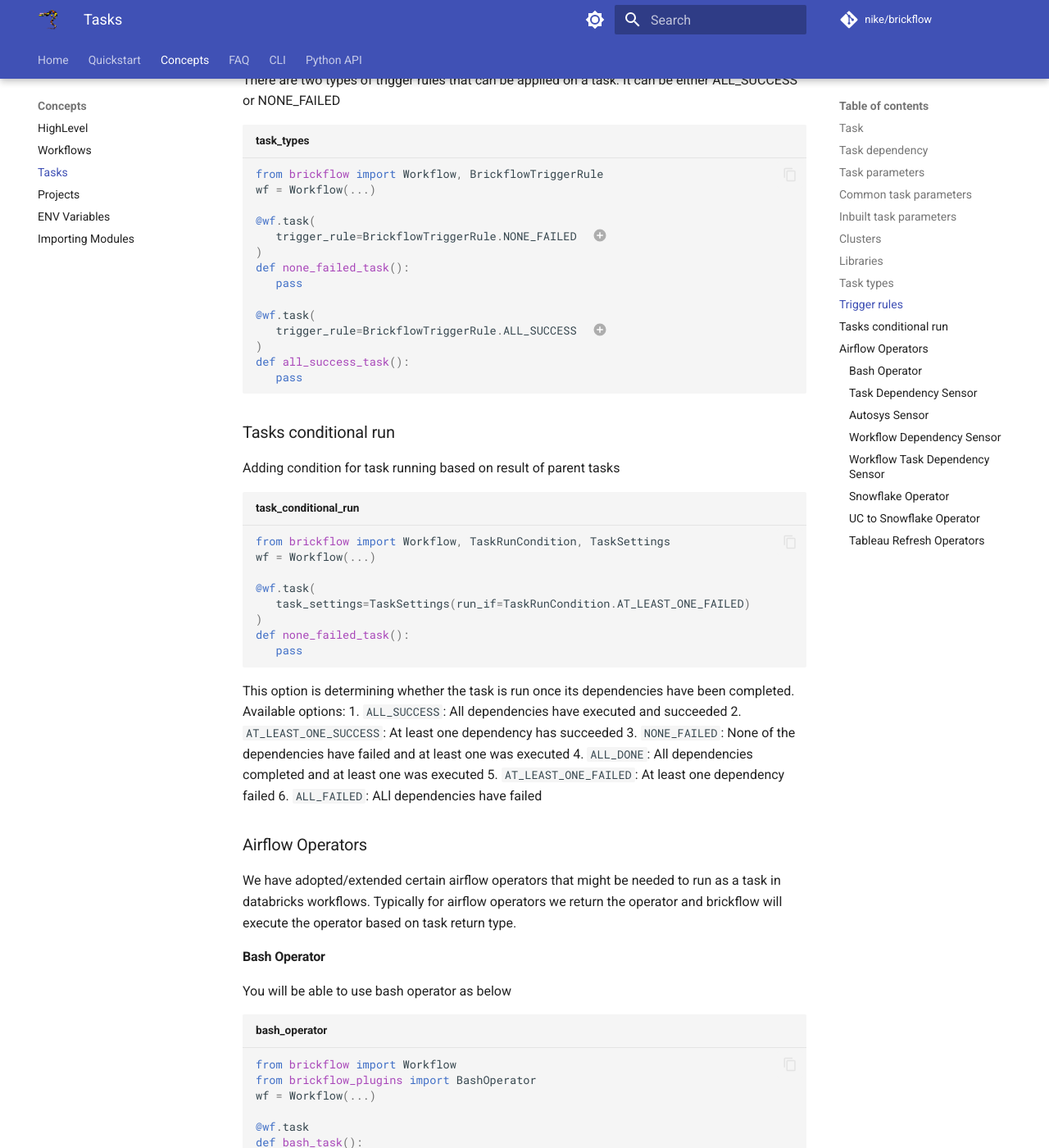
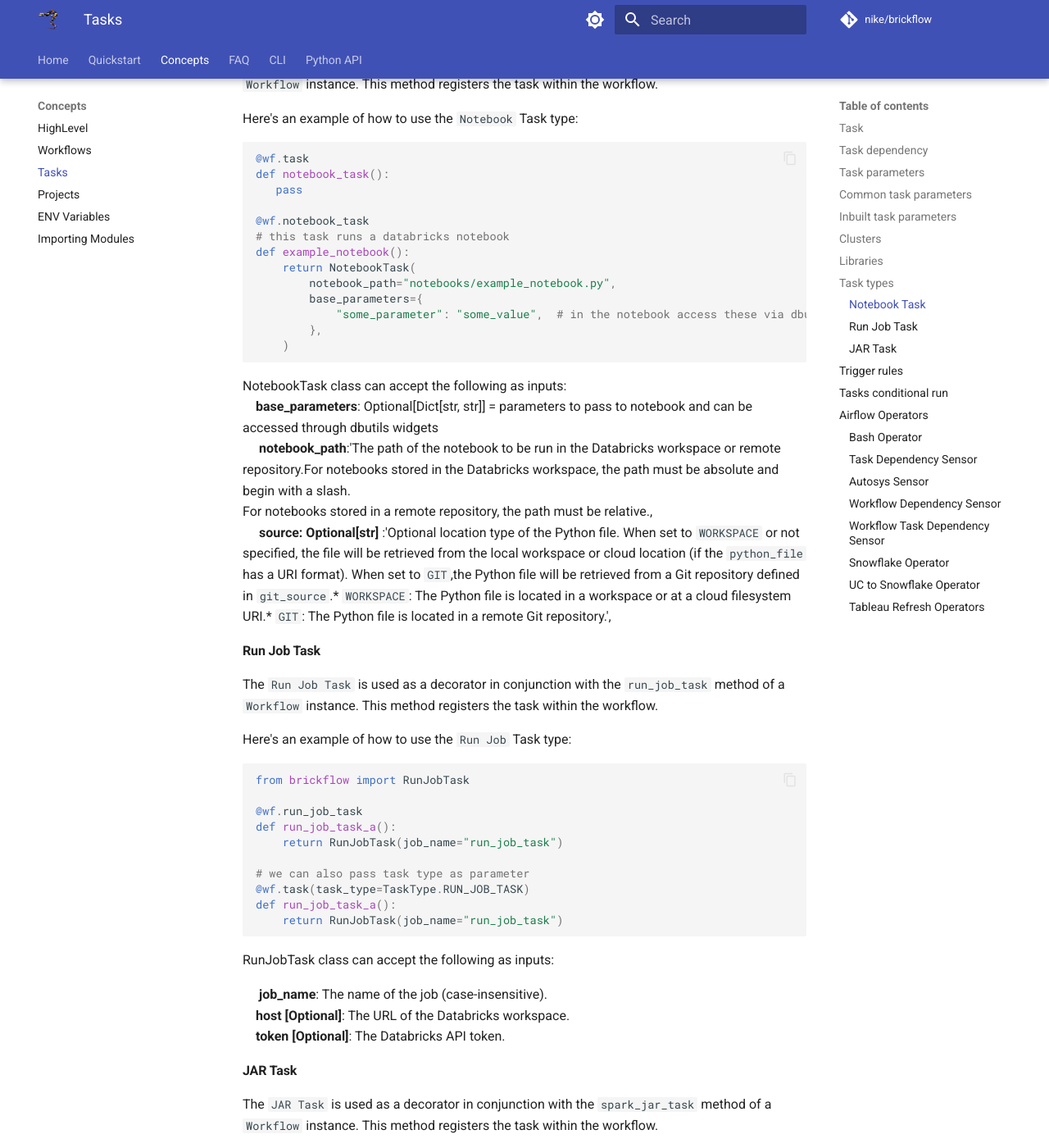
Before and after one commit to Nike-Inc/brickflow, an MkDocs documentation site: the page built from docs/tasks.md, in a window 1280 px wide and 1400 px high, scrolled down 4309 px. Shown: the whole window at 82% size. Built offline with MkDocs 1.6.1 and Material for MkDocs 9.7.7, drawn with Linux system fonts in a browser that asks for light colours; comment, search, counter and statistics services are not loaded; the version menu is left out; some of the changed text lies outside the part shown.

Commit message:
fix added spark-jar task code

````diff
--- a/docs/tasks.md
+++ b/docs/tasks.md
@@ -227,7 +227,82 @@
 1. Provide the task type that is to be used for this task. Default is a notebook task
 2. Trigger rule can be attached. It can be ALL_SUCCESS or NONE_FAILED. In this case, this task will be triggered, if all
    the upstream tasks are at-least run and completed.
+#### Notebook Task
 
+The `Notebook Task` is used as a decorator in conjunction with the `notebook_task` method of a `Workflow` instance. This method registers the task within the workflow.
+
+Here's an example of how to use the `Notebook` Task type:
+
+```python
+@wf.task
+def notebook_task():
+   pass
+
+@wf.notebook_task
+# this task runs a databricks notebook
+def example_notebook():
+    return NotebookTask(
+        notebook_path="notebooks/example_notebook.py",
+        base_parameters={
+            "some_parameter": "some_value",  # in the notebook access these via dbutils.widgets.get("some_parameter")
+        },
+    )
+
+```
+NotebookTask class can accept the following as inputs:<br />
+&emsp;<b>base_parameters</b>: Optional[Dict[str, str]] = parameters to pass to notebook and can be accessed through dbutils widgets<br>
+   &emsp; <b>notebook_path</b>:'The path of the notebook to be run in the Databricks workspace or remote repository.For notebooks stored in the Databricks workspace, the path must be absolute and begin with a slash.<br>For notebooks stored in a remote repository, the path must be relative.,
+    <br>
+  &emsp;  <b>source: Optional[str]</b> :'Optional location type of the Python file. When set to `WORKSPACE` or not specified, the file will be retrieved from the local <Databricks> workspace or cloud location (if the `python_file` has a URI format). When set to `GIT`,the Python file will be retrieved from a Git repository defined in `git_source`.* `WORKSPACE`: The Python file is located in a <Databricks> workspace or at a cloud filesystem URI.* `GIT`: The Python file is located in a remote Git repository.',
+
+#### Run Job Task
+
+The `Run Job Task` is used as a decorator in conjunction with the `run_job_task` method of a `Workflow` instance. This method registers the task within the workflow.
+
+Here's an example of how to use the `Run Job` Task type:
+
+```python
+from brickflow import RunJobTask
+
+@wf.run_job_task
+def run_job_task_a():
+    return RunJobTask(job_name="run_job_task")
+
+# we can also pass task type as parameter
+@wf.task(task_type=TaskType.RUN_JOB_TASK)
+def run_job_task_a():
+    return RunJobTask(job_name="run_job_task")
+```
+
+RunJobTask class can accept the following as inputs:<br />
+
+&emsp; <b>job_name</b>: The name of the job (case-insensitive).<br />
+&emsp;<b>host [Optional]</b>: The URL of the Databricks workspace.<br />
+&emsp;<b>token [Optional]</b>: The Databricks API token.
+
+
+#### JAR Task
+
+The `JAR Task` is used as a decorator in conjunction with the `spark_jar_task` method of a `Workflow` instance. This method registers the task within the workflow.
+
+Here's an example of how to use the `JAR` Task type:
+
+```python
+@wf.spark_jar_task
+def run_job_task_a():
+    return SparkJarTask(job_name="spark_jar_job")
+
+# we can also pass task type as parameter
+@wf.task(task_type=TaskType.SPARK_JAR_TASK)
+def run_job_task_a():
+    return SparkJarTask(job_name="spark_jar_job")
+```
+
+SparkJarTask class can accept the following as inputs:<br />
+
+&emsp; <b>main_class_name</b>: The full name of the class containing the main method to be executed.<br />
+&emsp;<b>jar_uri</b>Provide absolute path of the JAR file located.<br />
+&emsp;<b>parameters [Optional]</b>: Parameters passed to the main method..
 
 ### Trigger rules
 
````
Also changed, not shown: 11 other files.
